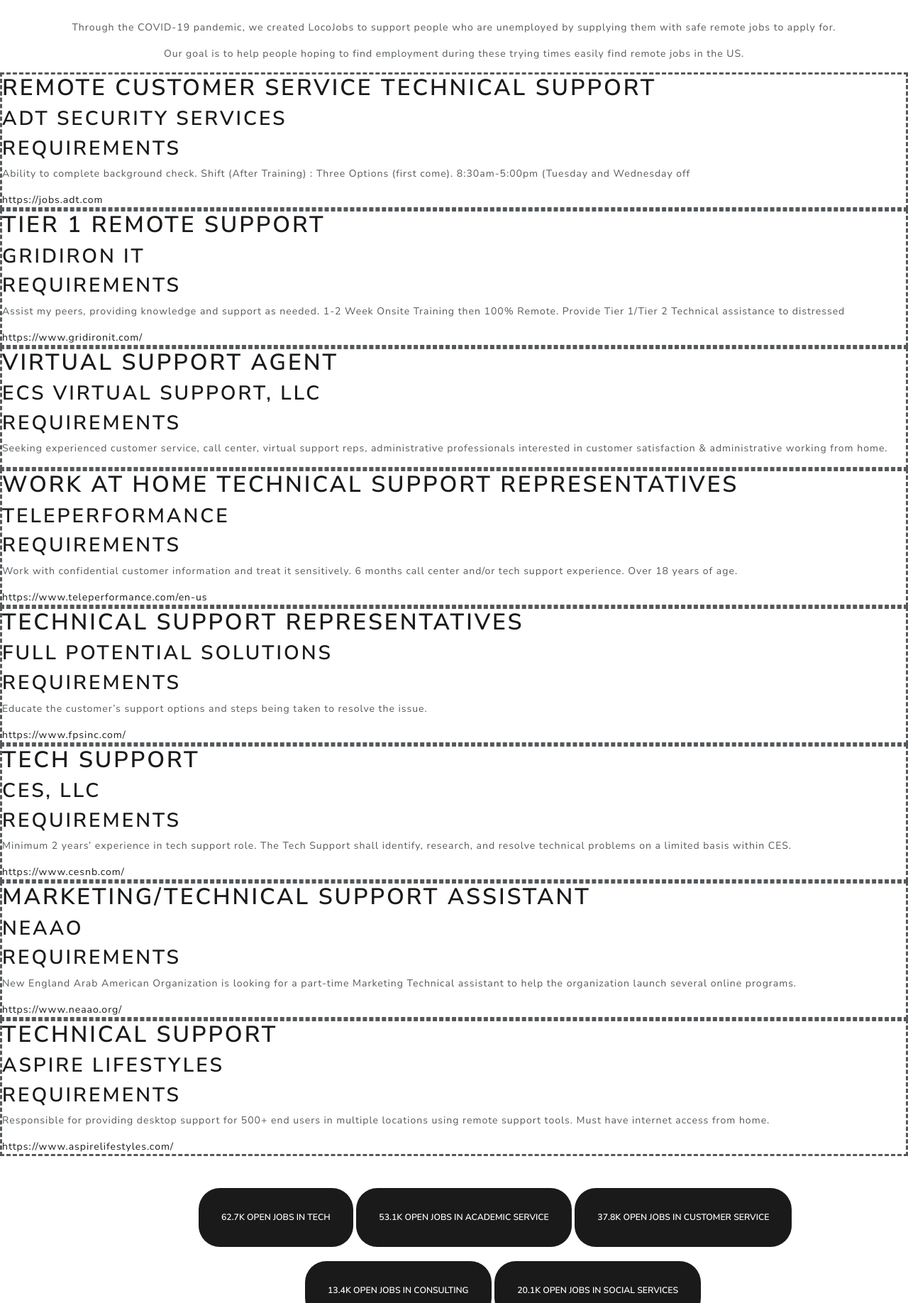
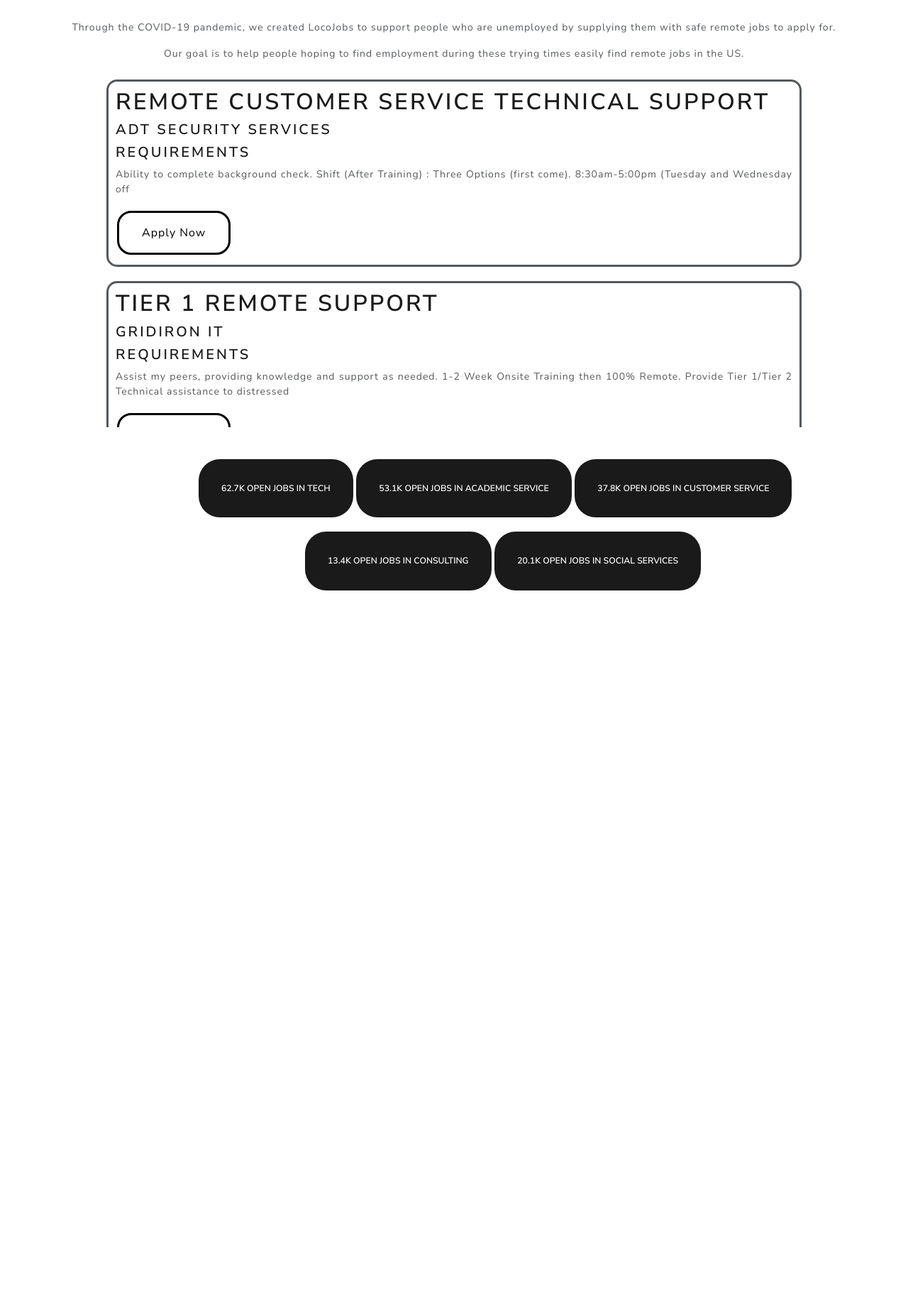
Before and after one commit to eunsuhjasminecho/covidhacks, a Flask app: page /jobs in a window 1280 px wide. Shown: the part 301-2137 px from the top of the page at 71% size. Run offline with Flask 2, Linux system fonts and the light colour scheme; some libraries are stand-ins or nearby versions.

Commit message:
Added changes for the list items styles.

```diff
--- a/web/templates/page1.html
+++ b/web/templates/page1.html
@@ -3,6 +3,19 @@
 <head>
     <meta charset="UTF-8">
     <style>
+    .button {
+      background-color: #ffffff; /* Green */
+      border: solid;
+      color: black;
+      padding: 16px 32px;
+      text-align: center;
+      text-decoration: none;
+      display: inline-block;
+      font-size: 16px;
+      margin: 4px 2px;
+      transition-duration: 0.4s;
+      cursor: pointer;
+    }
     button.mbtn{
       border-radius: 30px;
     }
@@ -11,6 +24,17 @@
     }
     .bottom-three {
      margin-top: 35px;
+    }
+    .gfg {
+      margin:auto;
+      width: 1000px;
+      height: 500px;
+      overflow: auto;
+      text-align:justify;
+    }
+    .button5:hover {
+      background-color: #ffffff;
+      color: black;
     }
     </style>
     <link rel="stylesheet" href="bootstrap.min.css">
@@ -46,14 +70,18 @@
 </p>
 <div>
 <!-- For loop logic of jinja template -->
+<div class="gfg">
 {%for i in range(0, len)%}
-    <div style="border-style: dashed">
-      <h1>{{jobs[i]["title"]}}</h1>
-      <h2>{{jobs[i]["company"]}}</h2>
-      <h2>Requirements</h2>
-      <p>{{jobs[i]["description"]}}</p>
-      <a href="{{jobs[i]["url"]}}">{{jobs[i]["url"]}}</a>
-    </div>
+<div style="padding: 10px">
+  <div style="border-style: solid; border-radius:15px; padding: 10px;">
+    <h1>{{jobs[i]["title"]}}</h1>
+    <h4>{{jobs[i]["company"]}}</h4>
+    <h4><strong>Requirements</strong></h4>
+    <p>{{jobs[i]["description"]}}</p>
+    <a href="{{jobs[i]["url"]}}"  class="button button1" style="border-radius: 20px">Apply Now</a>
+  </div>
+</div>
+
 {%endfor%}
 </div>
       <div style="margin-left:280px; margin-bottom:20px; margin-top:45px">
```
